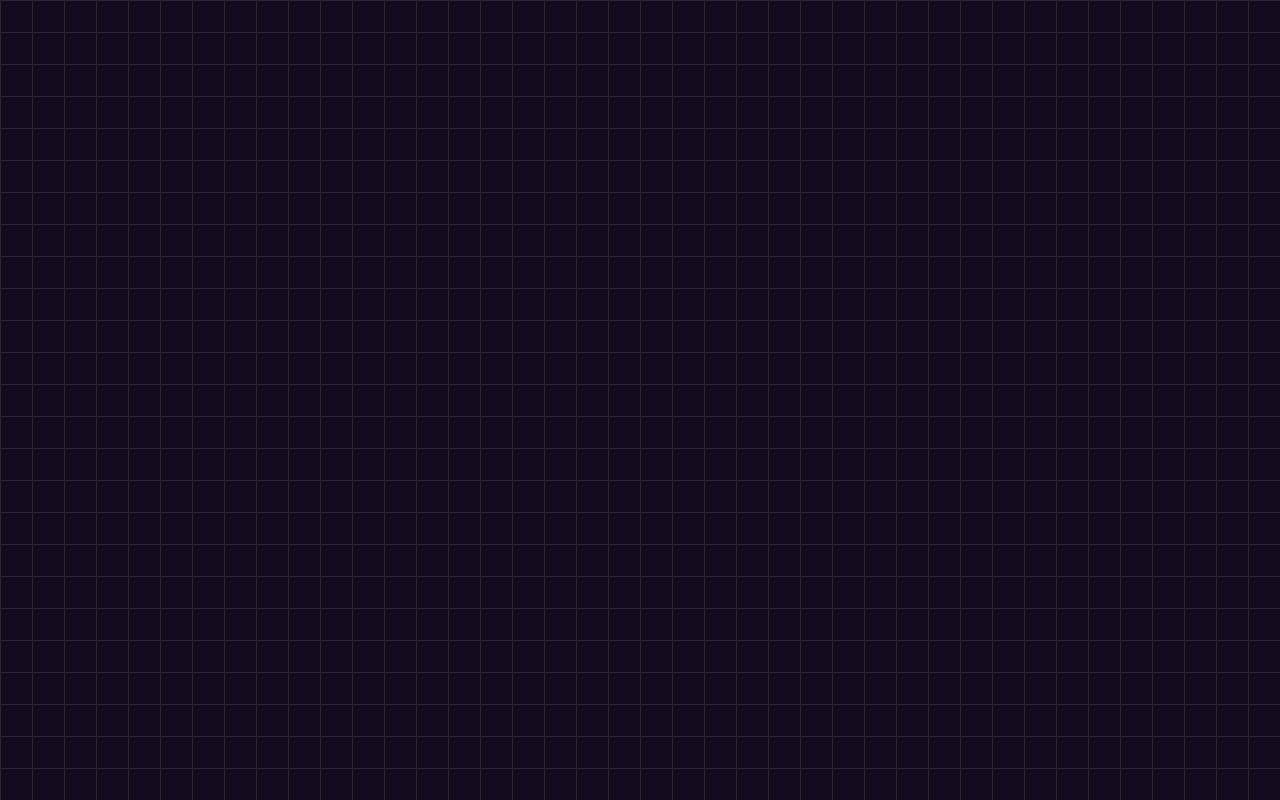
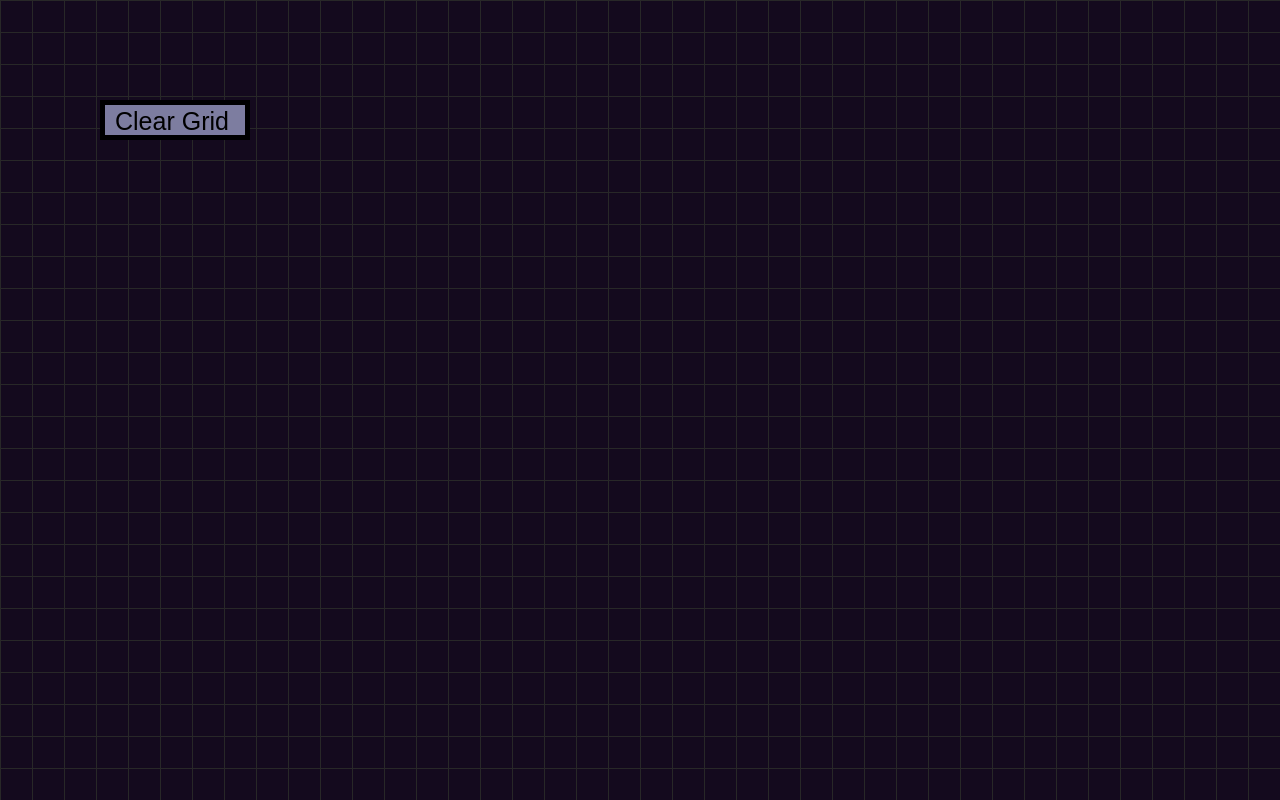
Before and after one commit to schweppie/HTML-5-Canvas, a plain HTML site: page index.html in a window 1280 px wide. Drawn offline with Linux system fonts and the light colour scheme; animation ran at ten frames a second.

Commit message:
Add ui button

```diff
--- a/Application/Grid.js
+++ b/Application/Grid.js
@@ -8,7 +8,12 @@ class GridData
 
         this.gridData = new Array(width * height);
 
-        for(let i=0; i< width * height; i++)
+        this.Reset();
+    }
+
+    Reset()
+    {
+        for(let i=0; i< this.width * this.height; i++)
         {
             this.gridData[i] = false;
         }
@@ -102,6 +107,13 @@ class GridController
         this.lastdrag = [-1,-1];
     }
 
+    Reset()
+    {
+        this.gridData.Reset();
+        this.isReleased = true;
+        this.lastdrag = [-1,-1];
+    }
+
     OnDrag(x, y)
     {
         var cellsize = this.gridData.getCellsize();
--- a/Graphics/Canvas.js
+++ b/Graphics/Canvas.js
@@ -8,6 +8,11 @@ class Canvas
         this.ctx = this.canvas.getContext('2d');
         this.width = this.canvas.width;
         this.height = this.canvas.height;
+    }
+
+    getRawContext()
+    {
+        return this.ctx;
     }
 
     getRawCanvas()
--- a/Graphics/Renderer.js
+++ b/Graphics/Renderer.js
@@ -14,6 +14,7 @@ class Renderer
         this.number = 0;
 
         this.onRenderHandlers = [];
+        this.onRenderTextHandlers = [];
 
         this.ClearScreen();
     }
@@ -23,11 +24,16 @@ class Renderer
         this.onRenderHandlers.push(handler);
     }
 
-    DispatchOnRenderHandlers()
+    AddOnRenderTextHandler(handler)
     {
-        for (let i = 0; i < this.onRenderHandlers.length; i++)
+        this.onRenderTextHandlers.push(handler);
+    }
+
+    DispatchOnRenderHandlers(handlers)
+    {
+        for (let i = 0; i < handlers.length; i++)
         {
-            this.onRenderHandlers[i](this.canvas);
+            handlers[i](this.canvas);
         }
     }
 
@@ -35,9 +41,11 @@ class Renderer
     {
         this.ClearScreen();
 
-        this.DispatchOnRenderHandlers();
+        this.DispatchOnRenderHandlers(this.onRenderHandlers);
 
         this.RenderScreen();
+
+        this.DispatchOnRenderHandlers(this.onRenderTextHandlers);
 
         window.requestAnimationFrame(this.Update.bind(this));
     }
@@ -46,8 +54,6 @@ class Renderer
     {
         window.requestAnimationFrame(this.Update.bind(this));
         this.ClearScreen();
-        //mouse.AddOnMoveHandler(this.Draw.bind(this));
-        //mouse.AddOnClickHandler(this.DrawVerticalLine.bind(this));
     }
 
     RenderScreen()
--- /dev/null
+++ b/UI/Button.js
@@ -0,0 +1,59 @@
+class Button
+{
+    constructor(uimanager,x, y, text, callback)
+    {
+        this.x = x;
+        this.y = y;
+        this.width = text.length * 15;
+        this.height = 40;
+        this.focusColor = new RGB(200,200,255);
+        this.textColor = new RGB(0,0,0);
+        this.color = new RGB(125,125,160);
+        this.text = text;
+        this.callback = callback;
+        this.focus = false;
+    }
+
+    OnClick(x, y)
+    {
+        this.IsInBounds(x,y,this.callback);
+    }
+
+    OnFocus(x, y)
+    {
+        this.focus = false;
+        this.IsInBounds(x,y,() => {this.focus = true});
+    }
+
+    IsInBounds(x,y,callback)
+    {
+        if (x >= this.x && x <= this.x + this.width)
+        {
+            if (y >= this.y && y <= this.y + this.height)
+            {
+                callback();
+            }
+        }
+    }
+
+    OnRender(canvas)
+    {
+        if (this.focus)
+        {
+            canvas.DrawBox(this.x, this.y, this.x+this.width, this.y+this.height, this.focusColor);
+        }
+        else
+        {
+            canvas.DrawBox(this.x, this.y, this.x+this.width, this.y+this.height, this.textColor);
+        }
+
+        canvas.DrawBox(this.x+5, this.y+5, this.x+this.width-5, this.y+this.height-5, this.color);
+    }
+
+    OnRenderText(canvas)
+    {
+        var ctx = canvas.getRawContext();
+        ctx.font = "25px Arial";
+        ctx.fillText(this.text, this.x+15, this.y+30);
+    }
+}
--- /dev/null
+++ b/UI/UiController.js
@@ -0,0 +1,51 @@
+class UiController
+{
+    constructor(mouseInput, renderer)
+    {
+        this.buttons = [];
+
+        mouseInput.AddOnClickHandler(this.OnClick.bind(this));
+        mouseInput.AddOnMoveHandler(this.OnMove.bind(this));
+
+        renderer.AddOnRenderHandler(this.OnRender.bind(this));
+        renderer.AddOnRenderTextHandler(this.OnRenderText.bind(this));
+    }
+
+    OnClick(x, y)
+    {
+        for(let i=0; i< this.buttons.length;i++)
+        {
+            this.buttons[i].OnClick(x, y);
+        }
+    }
+
+    OnMove(x, y)
+    {
+        for(let i=0; i< this.buttons.length;i++)
+        {
+            this.buttons[i].OnFocus(x, y);
+        }
+    }
+
+    AddButton(x,y,text,callback)
+    {
+        var button = new Button(this,x,y,text,callback);
+        this.buttons.push(button);
+    }
+
+    OnRender(canvas)
+    {
+        for(let i=0; i< this.buttons.length;i++)
+        {
+            this.buttons[i].OnRender(canvas);
+        }
+    }
+
+    OnRenderText(canvas)
+    {
+        for(let i=0; i< this.buttons.length;i++)
+        {
+            this.buttons[i].OnRenderText(canvas);
+        }
+    }
+}
--- a/index.html
+++ b/index.html
@@ -11,6 +11,8 @@
     <script type="text/javascript" src="Graphics/Renderer.js"></script>
     <script type="text/javascript" src="Input/MouseInput.js"></script>
     <script type="text/javascript" src="Application/Grid.js"></script>
+    <script type="text/javascript" src="UI/Button.js"></script>
+    <script type="text/javascript" src="UI/UiController.js"></script>
     <script>
 
     var canvas = new Canvas('mainCanvas');
@@ -18,6 +20,10 @@
     var mouse = new MouseInput(canvas.getRawCanvas());
 
     var gridController = new GridController(mouse, renderer);
+    var uiController = new UiController(mouse, renderer);
+
+    uiController.AddButton(100,100,"Clear Grid", gridController.Reset.bind(gridController));
+
     renderer.Start();
 
     </script>
```
